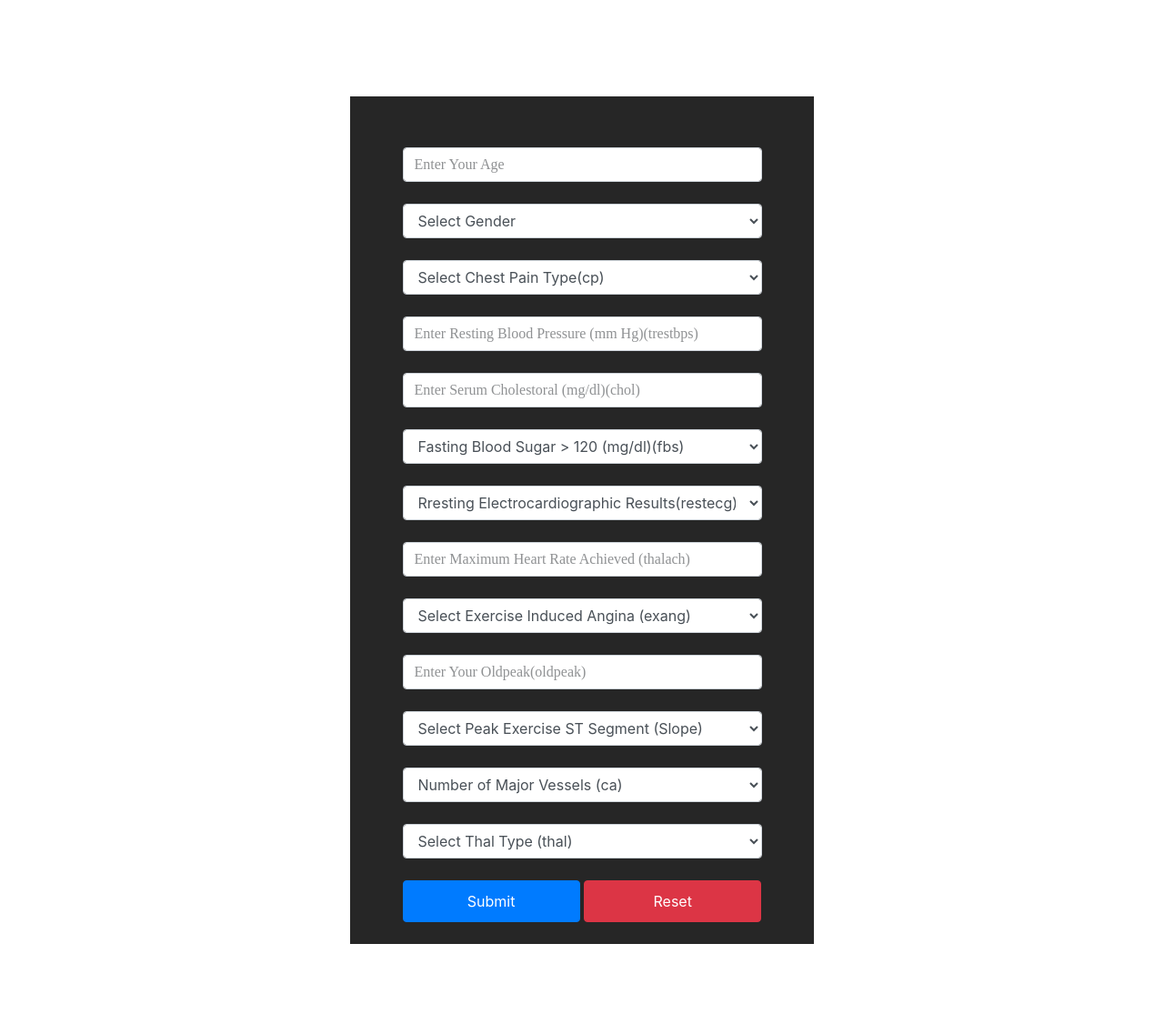
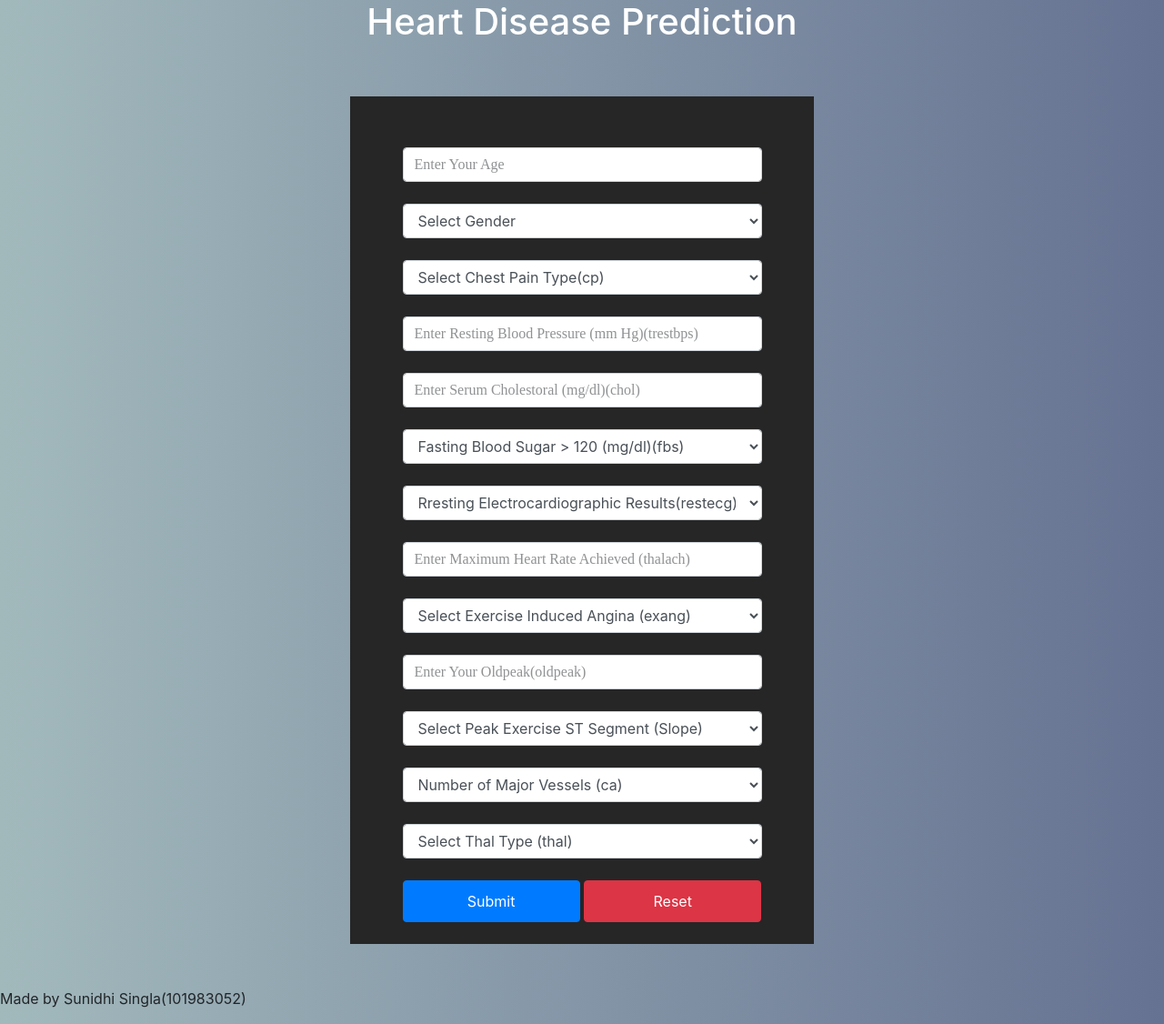
Before and after one commit to SunidhiSingla/heart-disease-prediction, a Python web app: template templates/original.html in a window 1280 px wide. Shown: the whole page at 91% size. Before the commit the page ends 1038 px from the top, so only its background shows below. Run offline with Jinja, Linux system fonts and the light colour scheme; the template is opened without the code that fills it, so the values that code supplies are empty; some libraries are stand-ins or nearby versions.

Commit message:
Update original.html

```diff
--- a/templates/original.html
+++ b/templates/original.html
@@ -8,10 +8,8 @@
       <link rel="stylesheet" type="text/css" href="{{ url_for('static', filename='css/Style.css')}}">
 
       <style>
-          body
-         <nav class="light-blue lighten-1" role="navigation">
-    <center><div class="header col s12 light">MADE BY SUNIDHI SINGLA (101983052)</div></center>
-  </nav>
+         body
+
         {
               #background: #4d0026;
               background: linear-gradient(to left, #667292 0%, #a2b9bc 100%);
@@ -221,6 +219,9 @@
      integrity="sha384-ZMP7rVo3mIykV+2+9J3UJ46jBk0WLaUAdn689aCwoqbBJiSnjAK/l8WvCWPIPm49" crossorigin="anonymous"></script>
      <script src="https://stackpath.bootstrapcdn.com/bootstrap/4.1.3/js/bootstrap.min.js"
      integrity="sha384-ChfqqxuZUCnJSK3+MXmPNIyE6ZbWh2IMqE241rYiqJxyMiZ6OW/JmZQ5stwEULTy" crossorigin="anonymous"></script>
+      <div class='footer'>
+           <p class='footer-description'>Made by Sunidhi Singla(101983052)</p>
+       </div>
     </body>
 
   </html>
```
